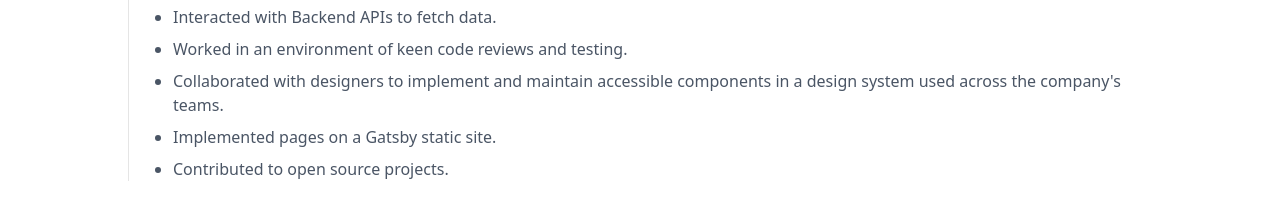
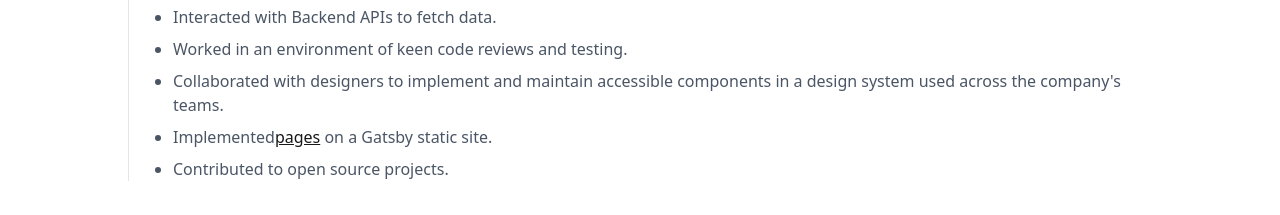
Before and after one commit to Amirmoh10/my-portfolio, a Next.js app: page / in a window 1280 px wide. Shown: the part 1320-1535 px from the top of the page. Built offline with nearby package versions, Linux system fonts and the light colour scheme.

Commit message:
add ahrefs page link

```diff
--- a/src/components/experience.tsx
+++ b/src/components/experience.tsx
@@ -86,7 +86,18 @@ const Experience = () => {
                 components in a design system used across the company&apos;s
                 teams.
               </li>
-              <li>Implemented pages on a Gatsby static site.</li>
+              <li>
+                Implemented
+                <a
+                  href="https://ahrefs.com/vs"
+                  target="_blank"
+                  rel="noopener noreferrer"
+                  className="text-primary underline hover:underline"
+                >
+                  pages
+                </a>{" "}
+                on a Gatsby static site.
+              </li>
               <li>Contributed to open source projects.</li>
             </ul>
           </div>
```
